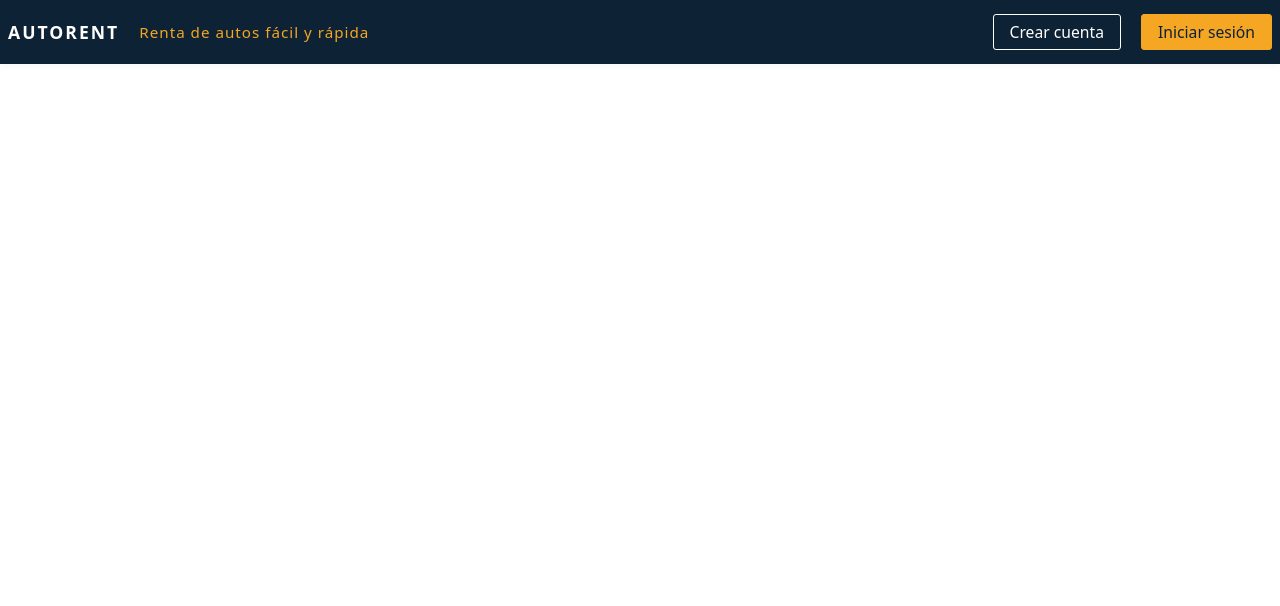
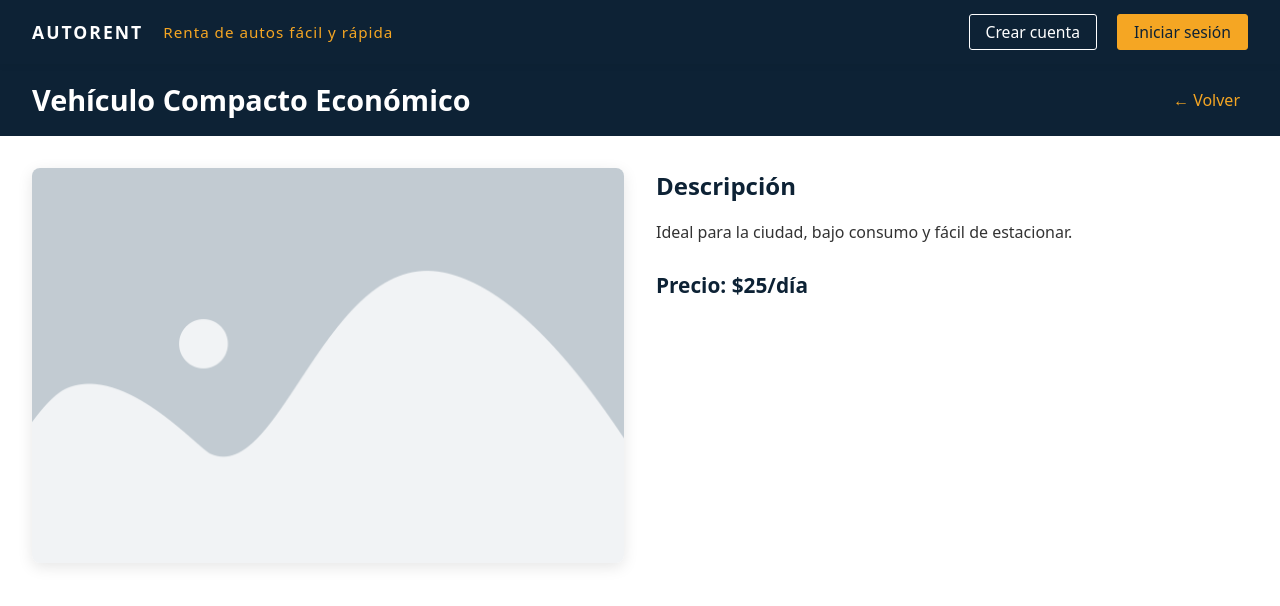
Before and after one commit to adraguidev/autorent_dh, a React (Vite) app in the folder frontend/: page /product/1 in a window 1280 px wide. Shown: the top 606 px of the page. Built offline with nearby package versions, Linux system fonts and the light colour scheme.

Commit message:
S4: Correccion de estructura en la web para cumplir criterios

```diff
--- a/frontend/src/App.css
+++ b/frontend/src/App.css
@@ -1,6 +1,12 @@
 #root {
-  max-width: 1280px;
-  margin: 0 auto;
+  width: 100%; /* Ocupar todo el ancho */
+  min-height: 100vh; /* Asegurar que al menos ocupe toda la altura de la pantalla */
+  margin: 0; /* Eliminar margen automático */
+  /* Considera añadir un padding global aquí si quieres que TODO el contenido
+     tenga un respiro de los bordes, por ejemplo: padding: 0 2rem;
+     O manejar el padding en componentes más específicos como MainContent.
+     Por ahora, lo dejaré sin padding aquí para mayor control en los componentes. */
+  box-sizing: border-box;
 }
 
 .logo {
--- a/frontend/src/App.jsx
+++ b/frontend/src/App.jsx
@@ -3,6 +3,7 @@ import { Routes, Route } from 'react-router-dom'; // Importar Routes y Route
 import Header from './components/Header';
 import MainContent from './components/MainContent';
 import AddProductPage from './components/AddProductPage'; // Importar AddProductPage
+import ProductDetailPage from './components/ProductDetailPage'; // Importar ProductDetailPage
 
 function App() {
   return (
@@ -11,6 +12,7 @@ function App() {
       <Routes> {/* Definir las rutas */}
         <Route path="/" element={<MainContent />} />
         <Route path="/admin/add-product" element={<AddProductPage />} />
+        <Route path="/product/:productId" element={<ProductDetailPage />} /> {/* Ruta para detalle de producto */}
         {/* Aquí se pueden añadir más rutas en el futuro */}
       </Routes>
     </>
--- a/frontend/src/components/Header.css
+++ b/frontend/src/components/Header.css
@@ -10,7 +10,7 @@
   justify-content: space-between;
   background: #0d2235;
   color: #fff;
-  padding: 0.5rem 0.5rem;
+  padding: 0.5rem 2rem; /* Padding vertical 0.5rem, horizontal 2rem */
   box-shadow: 0 2px 8px rgba(0,0,0,0.04);
   min-height: 64px;
   gap: 0.8rem;
--- a/frontend/src/components/ProductCard.css
+++ b/frontend/src/components/ProductCard.css
@@ -56,3 +56,9 @@
   color: #f5a623;
   margin-top: auto; /* Empuja el precio al final de la card */
 }
+
+.product-card-link {
+  text-decoration: none; /* Eliminar subrayado del enlace */
+  color: inherit; /* Heredar color de texto para que no se vea azul por defecto */
+  display: block; /* Hacer que el enlace ocupe todo el espacio de la tarjeta */
+}
--- a/frontend/src/components/ProductCard.jsx
+++ b/frontend/src/components/ProductCard.jsx
@@ -1,4 +1,5 @@
 import React from 'react';
+import { Link } from 'react-router-dom'; // Importar Link
 import './ProductCard.css';
 import placeholderImage from '../assets/placeholder_image.webp'; // Importar la imagen local
 
@@ -8,7 +9,8 @@ const ProductCard = ({ product }) => {
   }
 
   return (
-    <div className="product-card">
+    <Link to={`/product/${product.id}`} className="product-card-link">
+      <div className="product-card">
       <img src={placeholderImage} alt={product.name} className="product-card-image" /> {/* Usar la imagen importada */}
       <div className="product-card-content">
         <h3 className="product-card-name">{product.name}</h3>
@@ -16,7 +18,8 @@ const ProductCard = ({ product }) => {
         <p className="product-card-price">{product.price}</p>
         {/* Podríamos añadir un botón de 'Ver más' o 'Alquilar' aquí */}
       </div>
-    </div>
+          </div>
+    </Link>
   );
 };
 
--- /dev/null
+++ b/frontend/src/components/ProductDetailPage.css
@@ -0,0 +1,126 @@
+.product-detail-page {
+  width: 100%; /* Ocupar todo el ancho */
+  margin: 0;
+  padding-bottom: 2rem; /* Solo padding inferior, el horizontal lo maneja el body */
+  background-color: #fff;
+  box-sizing: border-box; /* Para que el padding no aumente el ancho total */
+}
+
+.product-detail-header {
+  background-color: #0d2235; /* Mismo color que el header principal */
+  color: #fff;
+  width: 100%; /* 100% del ancho */
+  box-sizing: border-box;
+  /* Padding se mueve al contenido interno */
+}
+
+.product-detail-header-content {
+  display: flex;
+  justify-content: space-between;
+  align-items: center;
+  padding: 1rem 2rem; /* Padding que antes estaba en .product-detail-header */
+  max-width: 1280px; /* Opcional: si quieres limitar el ancho del contenido del header como en el header principal */
+  margin: 0 auto; /* Centrar si max-width está activo */
+  width: 100%; /* Asegurar que use el espacio disponible dentro del posible max-width */
+  box-sizing: border-box;
+}
+
+.product-detail-title {
+  font-size: 1.8rem;
+  font-weight: 600;
+  margin: 0; /* Alineado a la izquierda por defecto */
+  flex-grow: 1; /* Para que ocupe el espacio disponible y empuje la flecha */
+}
+
+.back-arrow {
+  font-size: 1rem;
+  color: #f5a623; /* Color de acento */
+  text-decoration: none;
+  font-weight: 500;
+  padding: 0.5rem;
+  border-radius: 4px;
+  transition: background-color 0.2s ease;
+}
+
+.back-arrow:hover {
+  background-color: rgba(245, 166, 35, 0.1);
+}
+
+.product-detail-body {
+  padding: 2rem; /* Este padding es para el contenido DENTRO del body */
+  display: grid;
+  grid-template-columns: 1fr; /* Por defecto una columna para móvil */
+  gap: 2rem;
+  max-width: 1280px; /* Opcional: para alinear con el contenido del header si tiene max-width */
+  margin: 0 auto; /* Centrar si max-width está activo */
+}
+
+.product-detail-images {
+  text-align: center; /* Centra la imagen si es más pequeña que el contenedor */
+}
+
+.product-detail-main-image {
+  max-width: 100%;
+  height: auto;
+  border-radius: 8px;
+  box-shadow: 0 4px 15px rgba(0, 0, 0, 0.1);
+  margin-bottom: 1rem; /* Espacio si hay galería debajo */
+}
+
+.product-detail-thumbnail-gallery {
+  display: flex;
+  gap: 0.5rem;
+  justify-content: center;
+  flex-wrap: wrap; /* Si hay muchas thumbnails */
+}
+
+.product-detail-thumbnail {
+  width: 80px;
+  height: 60px;
+  object-fit: cover;
+  border-radius: 4px;
+  border: 1px solid #ddd;
+  cursor: pointer;
+  transition: border-color 0.2s ease;
+}
+
+.product-detail-thumbnail:hover {
+  border-color: #f5a623;
+}
+
+.product-detail-info h2 {
+  color: #0d2235;
+  font-size: 1.5rem;
+  margin-top: 0; /* El espaciado lo da el grid gap */
+  margin-bottom: 1rem;
+}
+
+.product-detail-description {
+  font-size: 1rem;
+  line-height: 1.6;
+  color: #333;
+  margin-bottom: 1.5rem;
+}
+
+.product-detail-price {
+  font-size: 1.3rem;
+  font-weight: bold;
+  color: #0d2235;
+  margin-bottom: 1rem;
+}
+
+/* Responsive para el layout del body */
+@media (min-width: 768px) {
+  .product-detail-body {
+    grid-template-columns: repeat(auto-fit, minmax(300px, 1fr)); /* 2 columnas si hay espacio, si no 1 */
+    align-items: flex-start; /* Alinea los items al inicio si tienen alturas diferentes */
+  }
+  /* La regla .product-detail-images que estaba aquí (y que estaba completamente comentada) ha sido eliminada para resolver un lint error. */
+}
+
+@media (min-width: 992px) {
+  .product-detail-body {
+    grid-template-columns: 1fr 1fr; /* Forza 2 columnas en pantallas más grandes */
+  }
+  /* Anteriormente había un comentario o regla vacía aquí que fue eliminada para resolver un lint error. */
+}
--- /dev/null
+++ b/frontend/src/components/ProductDetailPage.jsx
@@ -0,0 +1,57 @@
+import React from 'react';
+import { useParams, Link } from 'react-router-dom';
+import { mockProducts } from '../mockProducts'; // Ajusta la ruta si es necesario
+import placeholderImage from '../assets/placeholder_image.webp'; // Usaremos la misma imagen para todas por ahora
+import './ProductDetailPage.css';
+
+const ProductDetailPage = () => {
+  const { productId } = useParams(); // Obtiene el ID del producto de la URL
+  const product = mockProducts.find(p => p.id.toString() === productId);
+
+  if (!product) {
+    return <div className="product-detail-page"><p>Producto no encontrado.</p></div>;
+  }
+
+  // Por ahora, asumimos una sola imagen principal (la placeholder)
+  // Si tuvieras un array de imágenes en product.images, podrías mapearlas aquí.
+  const mainImage = placeholderImage;
+
+  return (
+    <div className="product-detail-page">
+      <div className="product-detail-header">
+        <div className="product-detail-header-content">
+          <h1 className="product-detail-title">{product.name}</h1>
+          <Link to="/" className="back-arrow">← Volver</Link> {/* Cambia "/" si la lista de productos está en otra ruta */}
+        </div>
+      </div>
+
+      <div className="product-detail-body">
+        <div className="product-detail-images">
+          {/* Imagen Principal */}
+          <img src={mainImage} alt={product.name} className="product-detail-main-image" />
+
+          {/* Galería de imágenes adicionales (si las hubiera) */}
+          {/*
+          {product.images && product.images.length > 1 && (
+            <div className="product-detail-thumbnail-gallery">
+              {product.images.map((img, index) => (
+                <img key={index} src={img.url} alt={`${product.name} thumbnail ${index + 1}`} className="product-detail-thumbnail" />
+              ))}
+            </div>
+          )}
+          */}
+        </div>
+
+        <div className="product-detail-info">
+          <h2>Descripción</h2>
+          <p className="product-detail-description">{product.description}</p>
+
+          {/* Otros detalles del producto podrían ir aquí */}
+          <p className="product-detail-price">Precio: {product.price}</p>
+        </div>
+      </div>
+    </div>
+  );
+};
+
+export default ProductDetailPage;
```
